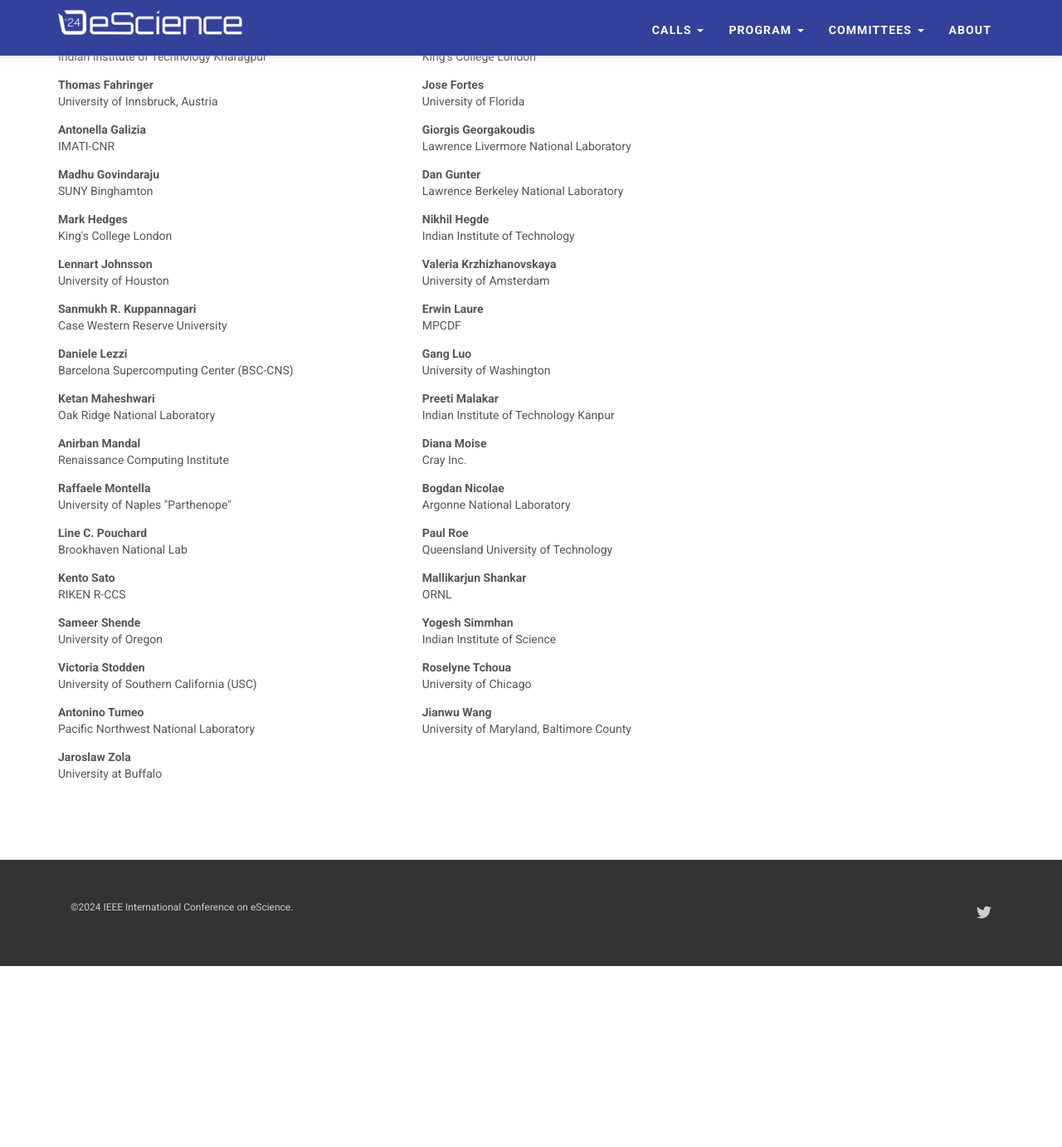
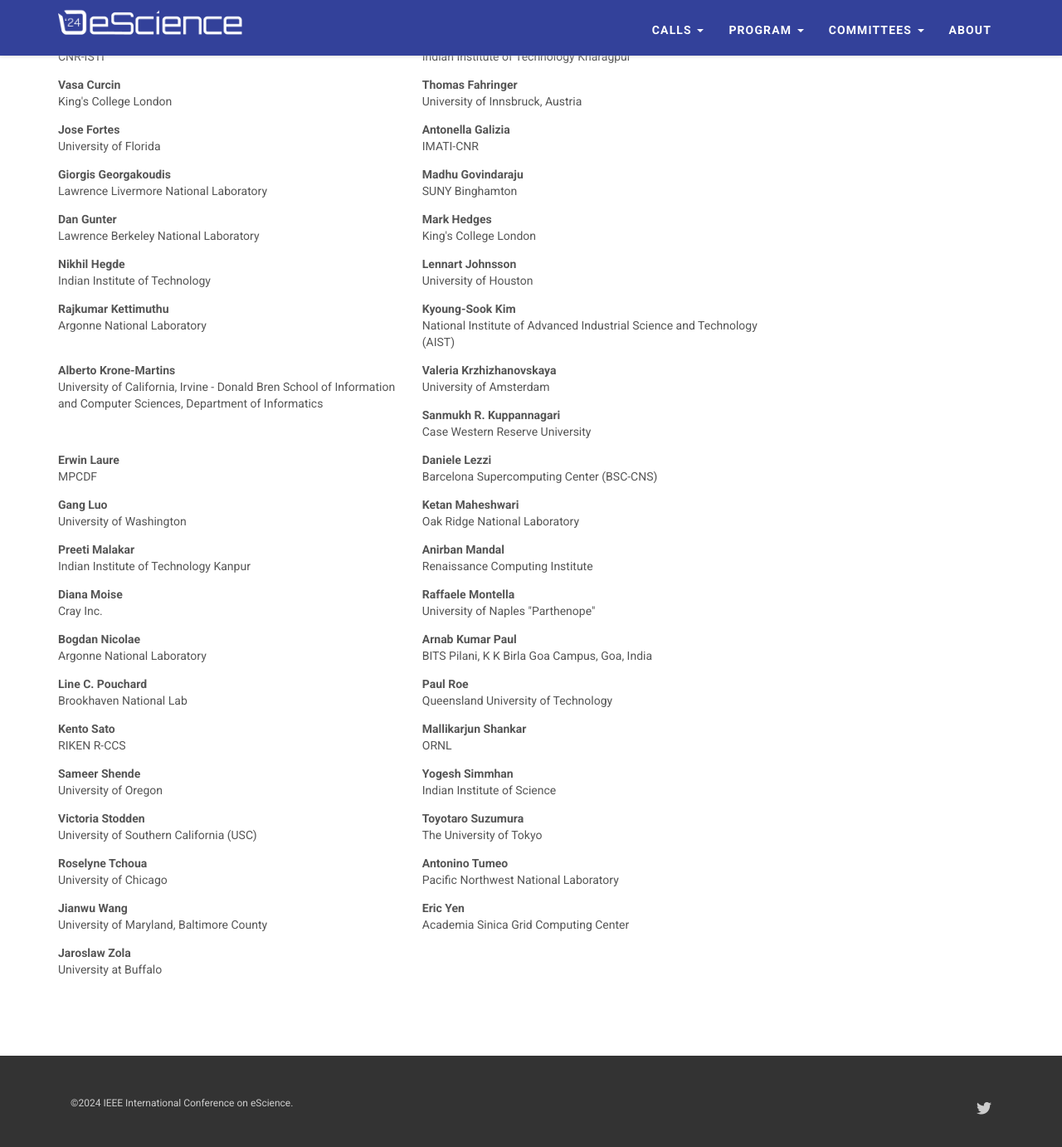
Before and after one commit to escience-conference/2024, a Jekyll site: the page built from pc.html, in a window 1280 px wide and 1400 px high, scrolled down 354 px. Shown: the top 1382 px of the window at 83% size. Built offline with Jekyll 4.4.1, drawn with Linux system fonts in a browser that asks for light colours; nearby versions of some CDN libraries; comment, search, counter and statistics services are not loaded; before the commit the page ends 1518 px from its top, so only the background shows below that; some of the changed text lies outside the part shown.

Commit message:
updated tpc

```diff
--- a/_data/program_committee.yml
+++ b/_data/program_committee.yml
@@ -1,3 +1,6 @@
+- name: Kento  Aida
+  institution: National Institute of Informatics
+
 - name: Adam Belloum
   institution: University of Amsterdam
 
@@ -49,6 +52,15 @@
 - name: Lennart Johnsson
   institution: University of Houston
 
+- name: Rajkumar Kettimuthu
+  institution: Argonne National Laboratory
+
+- name: Kyoung-Sook Kim
+  institution: National Institute of Advanced Industrial Science and Technology (AIST)
+
+- name: Alberto Krone-Martins
+  institution: University of California, Irvine - Donald Bren School of Information and Computer Sciences, Department of Informatics
+
 - name: Valeria Krzhizhanovskaya
   institution: University of Amsterdam
 
@@ -82,6 +94,9 @@
 - name: Bogdan Nicolae
   institution: Argonne National Laboratory
 
+- name: Arnab Kumar Paul
+  institution: BITS Pilani, K K Birla Goa Campus, Goa, India
+
 - name: Line C. Pouchard
   institution: Brookhaven National Lab
 
@@ -103,6 +118,9 @@
 - name: Victoria Stodden
   institution: University of Southern California (USC)
 
+- name: Toyotaro Suzumura
+  institution: The University of Tokyo
+
 - name: Roselyne Tchoua
   institution: University of Chicago
 
@@ -112,5 +130,8 @@
 - name: Jianwu Wang
   institution: University of Maryland, Baltimore County
 
+- name: Eric Yen
+  institution: Academia Sinica Grid Computing Center
+
 - name: Jaroslaw Zola
   institution: University at Buffalo
```
